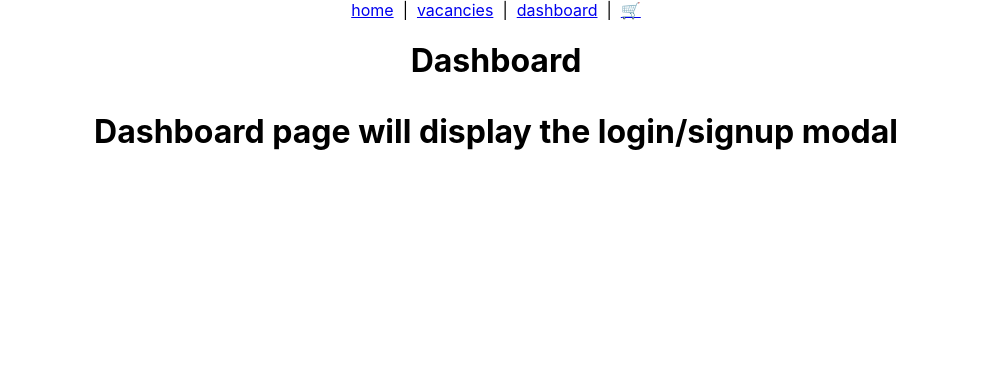
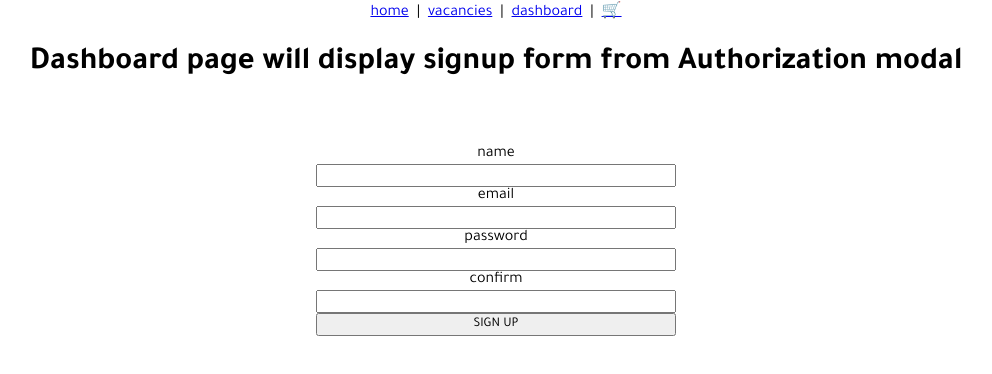
Before and after one commit to Carny94/apartment-scout, a React (Create React App) app: page /dashboard in a window 1280 px wide. Shown: the top 374 px of the page, without its empty margins (144-1136 px from the left). Built offline with nearby package versions, Linux system fonts and the light colour scheme.

Commit message:
working on signup form

```diff
--- a/src/components/AuthorizationModal.jsx
+++ b/src/components/AuthorizationModal.jsx
@@ -1,6 +1,44 @@
-export default function AuthorizationModal () {
+import React from 'react';
 
+export default class AuthorizationModal extends React.Component {
+    state = {
+        name: '',
+        email: '',
+        password: '',
+        confirm: '',
+        error: ''
+      };
+
+    handleChange = (e) => {
+        this.setState({
+          [e.target.name]: e.target.value,
+          error: ''
+        });
+    // handleSubmit = (e) => {
+    //     e.preventDefault()
+    //     alert(JSON.stringify(this.state));
+    // }
+      };
+
+  render() {
+    const disable = this.state.password !== this.state.confirm;
     return (
-        <h1>Authorization Modal</h1>
-    )
+      <div>
+     <div className="form-container">
+        <form autoComplete="off" onSubmit={this.handleSubmit}>
+          <label>name</label>
+          <input type="text" name="name" value={this.state.name} onChange={this.handleChange} required />
+          <label>email</label>
+          <input type="email" name="email" value={this.state.email} onChange={this.handleChange} required />
+          <label>password</label>
+          <input type="password" name="password" value={this.state.password} onChange={this.handleChange} required />
+          <label>confirm</label>
+          <input type="password" name="confirm" value={this.state.confirm} onChange={this.handleChange} required />
+          <button type="submit" disabled={disable}>SIGN UP</button>
+        </form>
+      </div>
+      <p className="error-message">&nbsp;{this.state.error}</p>
+    </div>
+    );
+  }
 }
--- a/src/components/Navbar.jsx
+++ b/src/components/Navbar.jsx
@@ -14,7 +14,6 @@ export default function Navbar () {
     &nbsp; | &nbsp;
     <Link to="/cart">🛒</Link>
     </div>
-
 </nav>
  )
 }
--- a/src/index.css
+++ b/src/index.css
@@ -1,13 +1,37 @@
-body {
-  margin: 0;
-  font-family: -apple-system, BlinkMacSystemFont, 'Segoe UI', 'Roboto', 'Oxygen',
-    'Ubuntu', 'Cantarell', 'Fira Sans', 'Droid Sans', 'Helvetica Neue',
-    sans-serif;
-  -webkit-font-smoothing: antialiased;
-  -moz-osx-font-smoothing: grayscale;
+@import url('https://fonts.googleapis.com/css2?family=Tajawal:wght@200;300;400;500;700;800;900&display=swap');
+
+html, body {
+margin: 0;
+padding: 0;
+}
+* {
+  font-family: 'Tajawal', sans-serif;
 }
 
-code {
-  font-family: source-code-pro, Menlo, Monaco, Consolas, 'Courier New',
-    monospace;
+/* Authorization */
+
+.form-container {
+  left:0;
+  right: 0;
+  position: relative;
+  margin-left: auto;
+  margin-right: auto;
+  top: 1px;
+  max-width: 360px;
+  height: 600px;
+  background-color: rgb(255, 255, 255);
+  border-radius: 10px;
+  padding: 40px;
 }
+
+.form-container form {
+  display: flex;
+  flex-direction: column;
+}
+
+/* .form-container input[type=password],
+.form-container input[type=email] {
+  padding: 8px;
+  margin: 8px;
+  font-size: 12px;
+} */
--- a/src/pages/App/App.jsx
+++ b/src/pages/App/App.jsx
@@ -10,16 +10,15 @@ import QuestionModal from '../../components/QuestionsModal';
 import Cart from '../../components/Cart';
 
 function App() {
-  const [ user, setUser ] = useState({})
+  const [ user, setUser ] = useState(null)
 
   return (
     <main className="App">
    {/* IMPORTANT: all paths lowercas */}
 
-
+   <Navbar />
         { user ?
         <>
-           <Navbar />
         <Routes>
            <Route path="/" element={<HomePage />} />
            <Route path="/dashboard" element={<Dashboard />} />
--- a/src/pages/App/Dashboard.jsx
+++ b/src/pages/App/Dashboard.jsx
@@ -1,15 +1,14 @@
+import AuthorizationModal from "../../components/AuthorizationModal"
 
 export default function Dashboard () {
 
 
     return (
 
-    <h1>Dashboard
-        <p>
-            Dashboard page will display the login/signup modal
-        </p>
-    </h1>
-
+   <main>
+    <h1> Dashboard page will display signup form from Authorization modal</h1>
+    <AuthorizationModal />
+   </main>
 
     )
 
```
